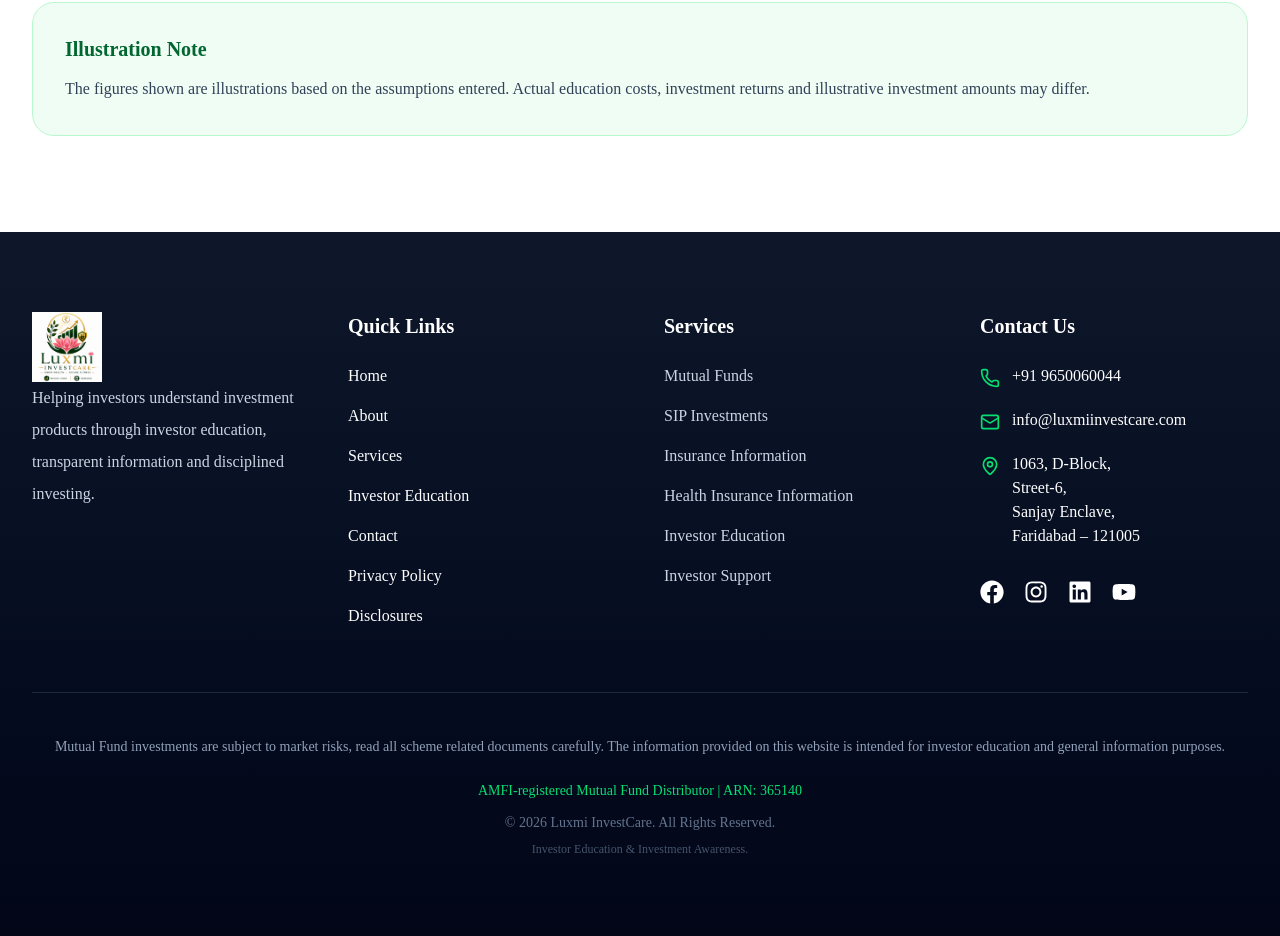
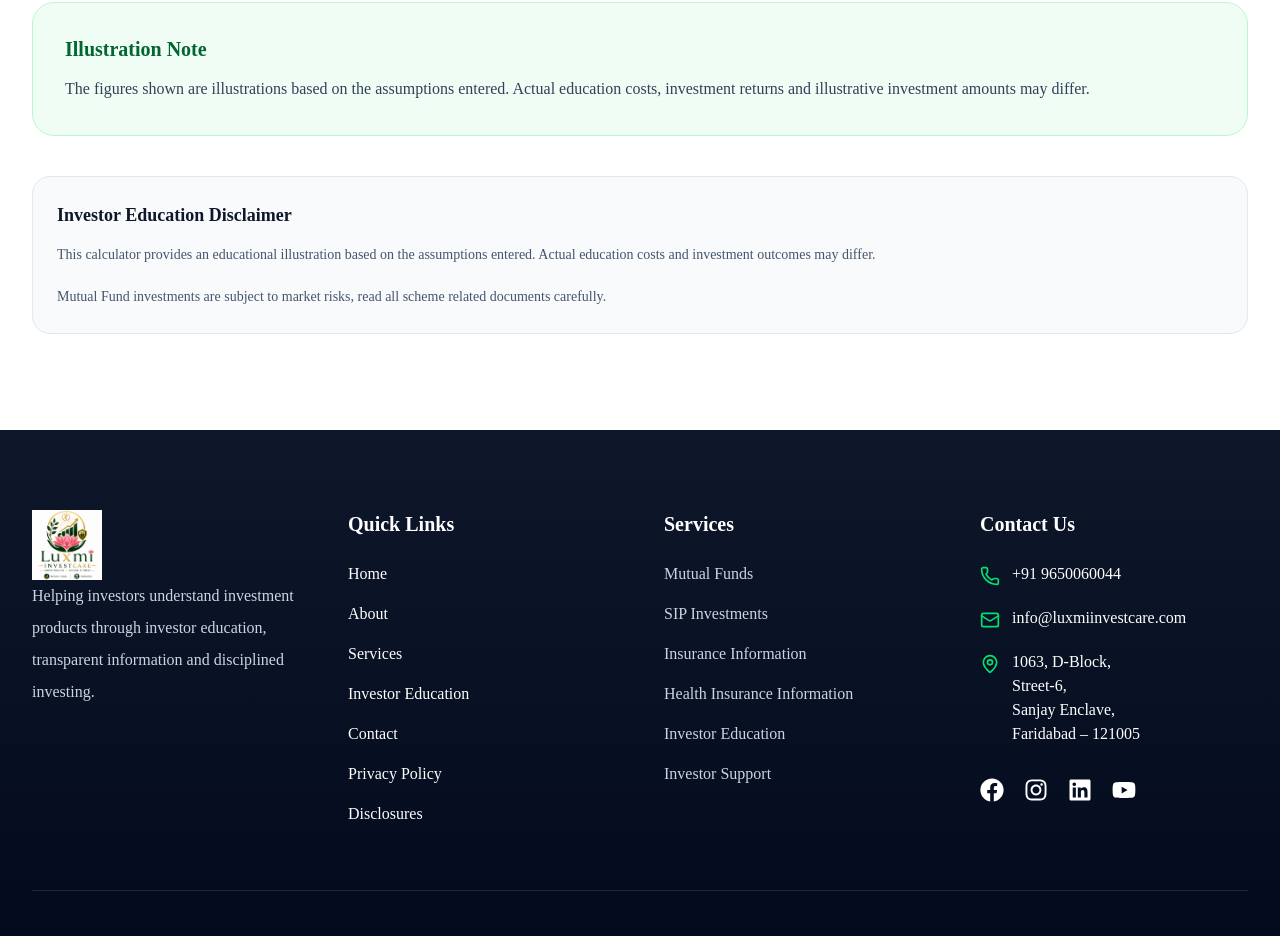
Before and after one commit to shivpawan007/LuxmiInvestCare, a Next.js app: page /calculators/education in a window 1280 px wide. Shown: the part 1852-2788 px from the top of the page. Built offline with nearby package versions, Linux system fonts and the light colour scheme.

Commit message:
Add standard mutual-fund risk warning to remaining calculators

```diff
--- a/components/calculators/ChildEducationPlanner.tsx
+++ b/components/calculators/ChildEducationPlanner.tsx
@@ -19,6 +19,7 @@ import ChildEducationResults from "./ChildEducationResults";
 import DownloadReport from "./DownloadReport";
 import ReportShareDialog from "./sharing/ReportShareDialog";
 import ConnectWithLuxmi from "./sharing/ConnectWithLuxmi";
+import MutualFundRiskWarning from "@/components/compliance/MutualFundRiskWarning";
 
 import {
   calculateEducationPlan,
@@ -293,6 +294,14 @@ export default function ChildEducationPlanner() {
 
         </div>
 
+        <div className="mt-10 rounded-2xl border border-slate-200 bg-slate-50 p-6">
+          <h3 className="mb-3 text-lg font-bold text-slate-900">Investor Education Disclaimer</h3>
+          <p className="mb-4 text-sm leading-7 text-slate-600">
+            This calculator provides an educational illustration based on the assumptions entered. Actual education costs and investment outcomes may differ.
+          </p>
+          <MutualFundRiskWarning />
+        </div>
+
       </div>
     </section>
   );
```
